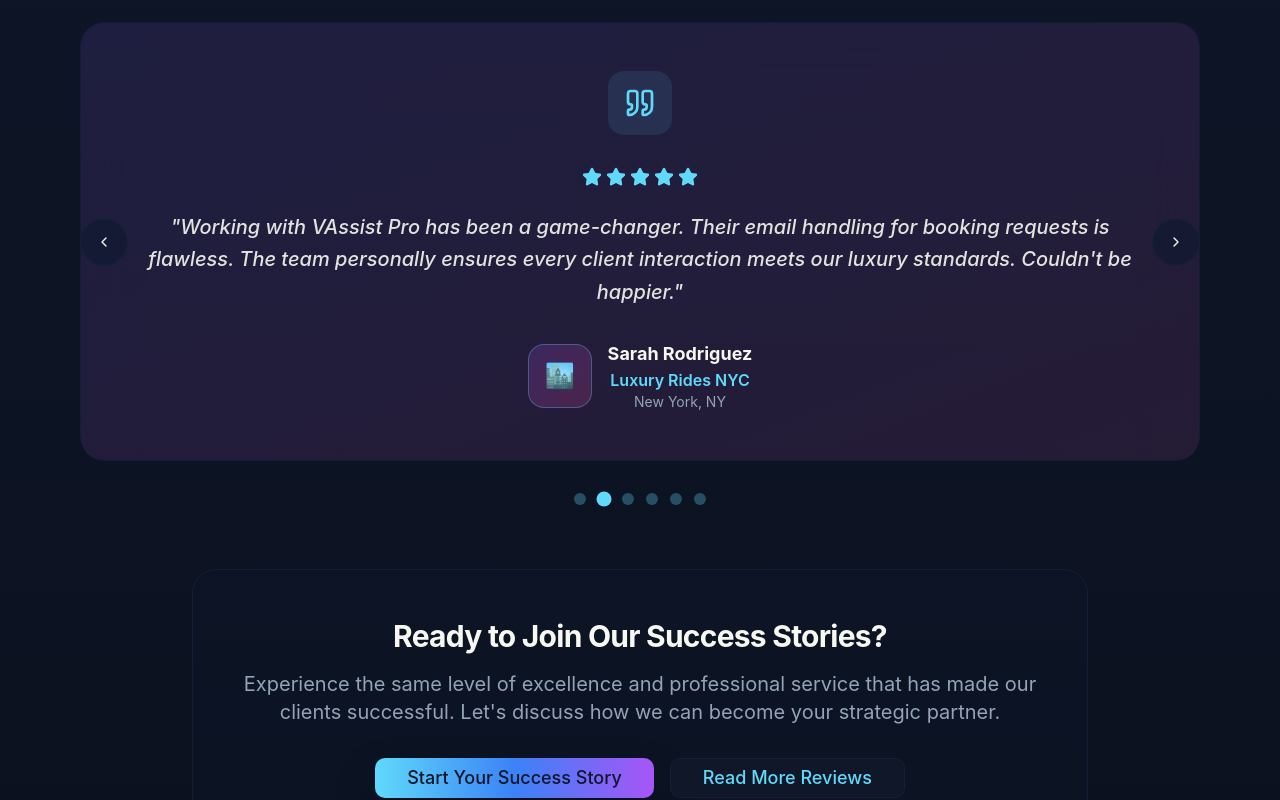
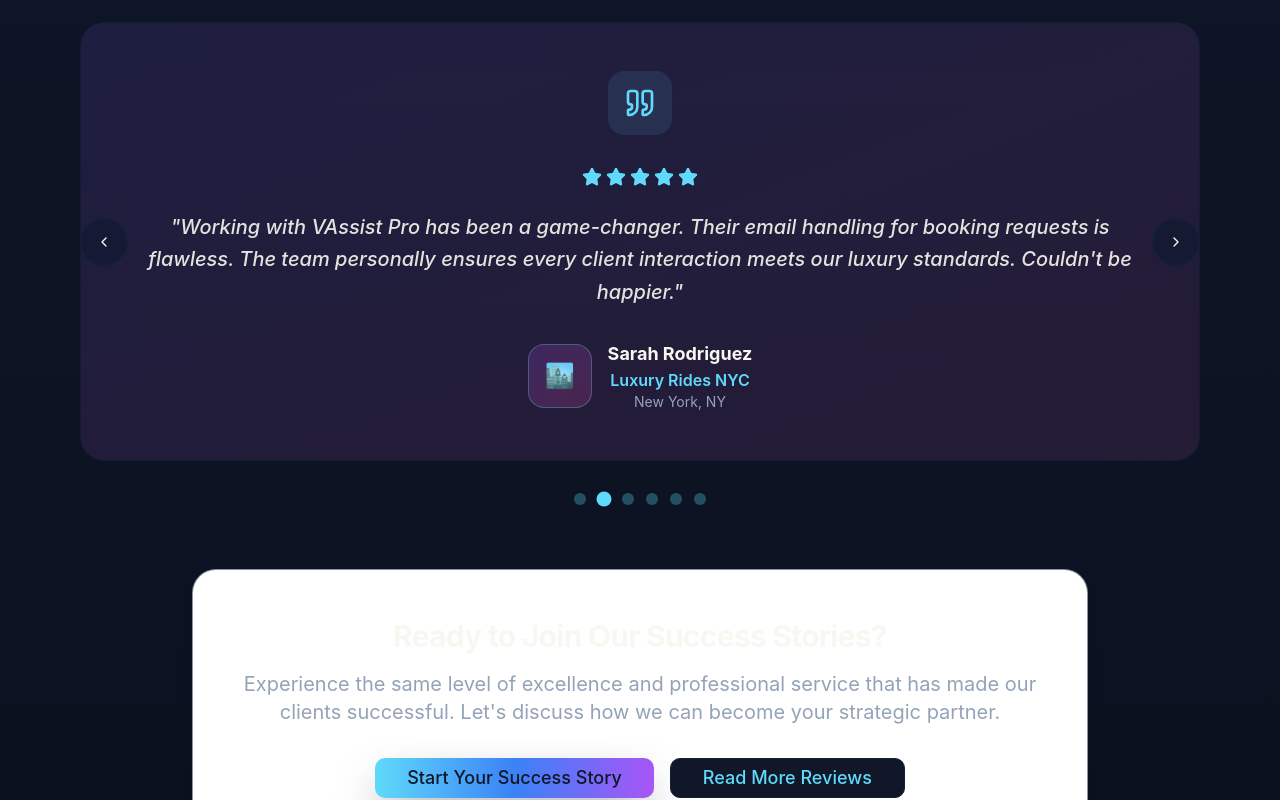
Before and after one commit to salpuree/vassistpronew727, a React (Vite) app in the folder frontend/: page / in a window 1280 px wide. Shown: the part 11200-12000 px from the top of the page. Built offline with nearby package versions, Linux system fonts and the light colour scheme.

Commit message:
Add white background to TestimonialsSection CTA
cgen-167215d18a104f59936d681a18549890

```diff
--- a/frontend/src/components/TestimonialsSection.tsx
+++ b/frontend/src/components/TestimonialsSection.tsx
@@ -193,7 +193,7 @@ const TestimonialsSection = () => {
 
         {/* Bottom CTA */}
         <div className="text-center mt-16">
-          <div className="bg-card/30 backdrop-blur-sm border border-border/50 rounded-3xl p-12 max-w-4xl mx-auto">
+          <div className="bg-white border border-border/50 rounded-3xl p-12 max-w-4xl mx-auto shadow-lg">
             <h3 className="text-3xl font-bold text-foreground mb-4">
               Ready to Join Our Success Stories?
             </h3>
```
